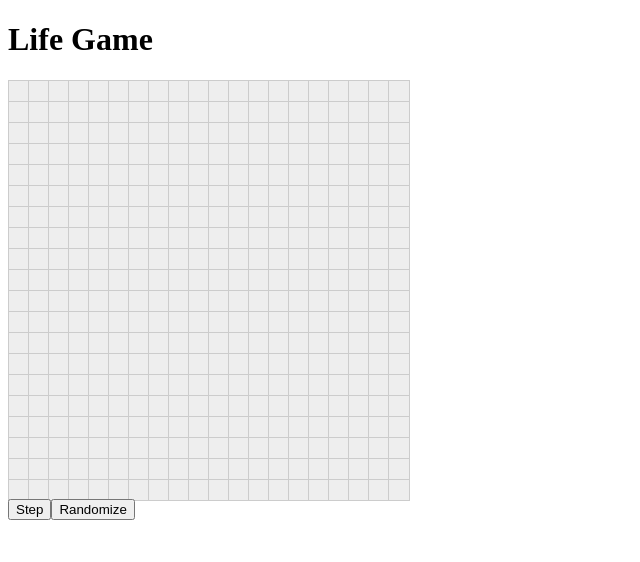
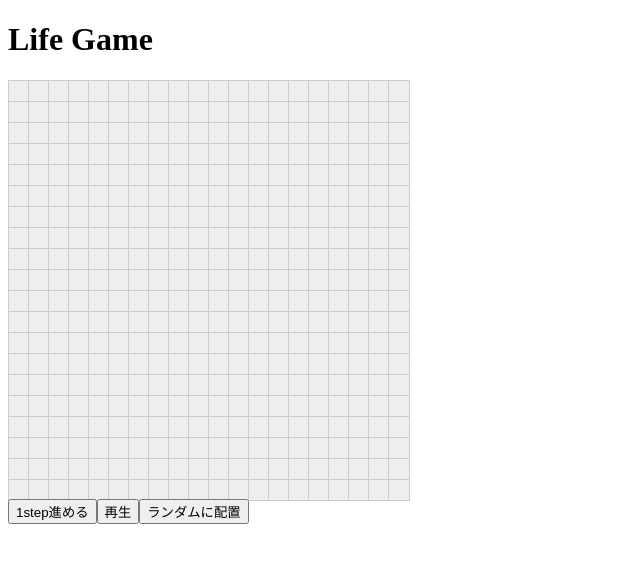
Before and after one commit to AtsutoNakayama/lifegame-vue, a Vue app: page / in a window 1280 px wide. Shown: the top 562 px of the page, without its empty margins (0-640 px from the left). Built offline with nearby package versions, Linux system fonts and the light colour scheme.

Commit message:
再生/停止機能追加

```diff
--- a/src/App.vue
+++ b/src/App.vue
@@ -20,14 +20,15 @@
     </div>
 
     <!-- 操作ボタン -->
-    <button @click="step">Step</button>
-    <button @click="randomize">Randomize</button>
+    <button @click="step">1step進める</button>
+    <button @click="isRunning = !isRunning">{{ isRunning ? '停止' : '再生' }}</button>
+    <button @click="randomize">ランダムに配置</button>
   </div>
 </template>
 
 <script setup>
 // Vue の Composition API を使って記述
-import { ref } from 'vue'
+import { ref, watch } from 'vue'
 
 // ---------------------------
 // ゲームの初期設定
@@ -37,6 +38,15 @@ import { ref } from 'vue'
 const rows = 20
 const cols = 20
 
+// スタートフラグ
+const isRunning = ref(false);
+
+// インターバル時間（500ミリ秒）
+const intervalTime = 500
+
+// インターバルID
+let intervalId = null;
+
 // 二次元配列でグリッドを初期化（全て死）
 const grid = ref(
   Array.from({ length: rows }, () => Array(cols).fill(false))
@@ -44,6 +54,8 @@ const grid = ref(
 
 // ---------------------------
 // セルの生死をトグルする関数（クリック時）
+// x: 横（列番号）
+// y: 縦（行番号）
 // ---------------------------
 function toggleCell(x, y) {
   grid.value[y][x] = !grid.value[y][x]
@@ -72,6 +84,20 @@ function step() {
   // グリッドを更新
   grid.value = newGrid
 }
+
+// ---------------------------
+// 再生/停止
+// ---------------------------
+watch(isRunning, (newVal) => {
+  if (newVal) {
+    // true になったとき：一定時間ごとに step 実行
+    intervalId = setInterval(step, intervalTime);
+  } else {
+    // false になったとき：停止
+    clearInterval(intervalId);
+    intervalId = null;
+  }
+});
 
 // ---------------------------
 // 指定位置の隣接8セルの状態を返す
```
